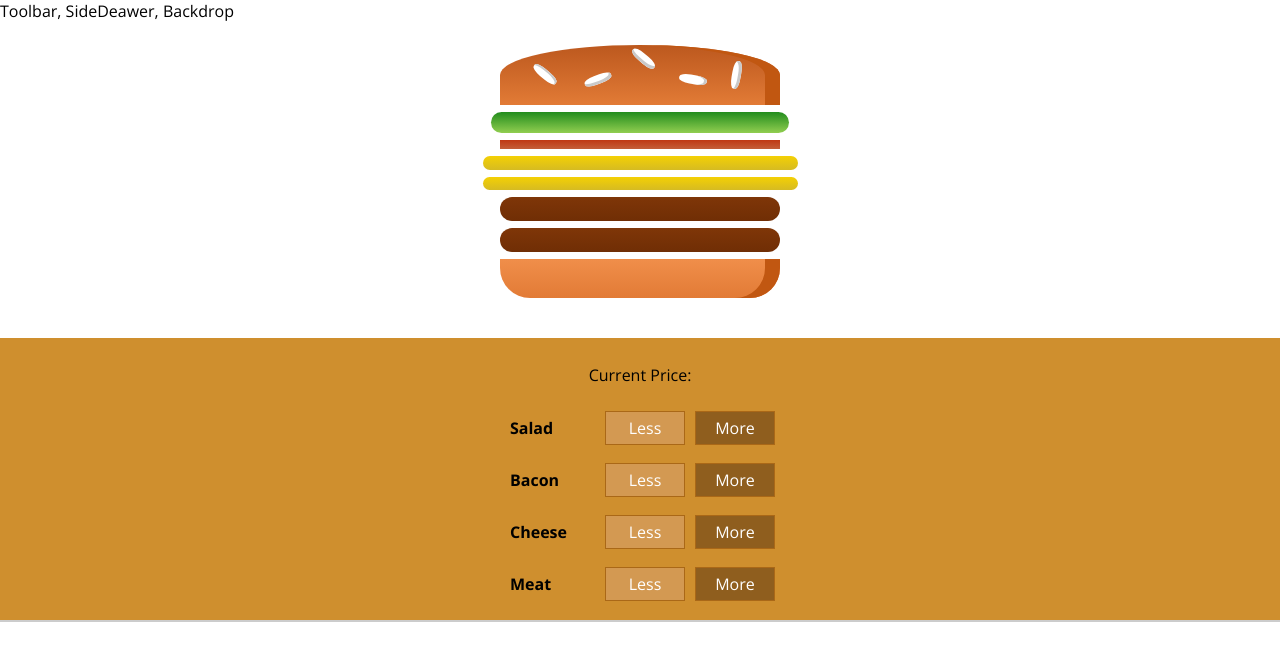
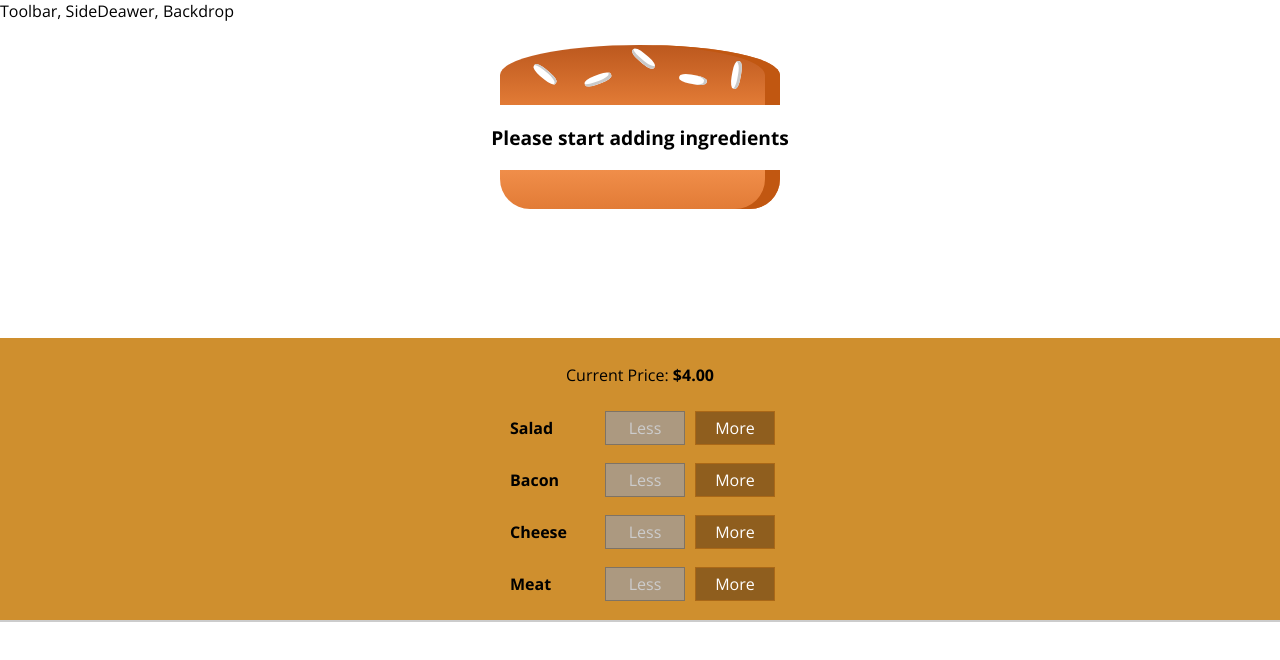
Before and after one commit to scotpfleghaar/Simple-Burger-Builder, a React app in the folder simple-burger-builder/: page / in a window 1280 px wide. Shown: the top 660 px of the page. Built offline with nearby package versions, Linux system fonts and the light colour scheme.

Commit message:
display updated price

```diff
--- a/simple-burger-builder/src/components/Burger/BuildControls/BuildControls.js
+++ b/simple-burger-builder/src/components/Burger/BuildControls/BuildControls.js
@@ -11,7 +11,7 @@
 
 const buildControls = (props) => (
     <div className={classes.BuildControls}>
-        <p>Current Price: {props.price}</p>
+        <p>Current Price: <strong>${props.price.toFixed(2)}</strong></p>
         { controls.map(crtl => (
             <BuildControl
                 key={crtl.label}
--- a/simple-burger-builder/src/containers/BurgerBuilder/BurgerBuilder.js
+++ b/simple-burger-builder/src/containers/BurgerBuilder/BurgerBuilder.js
@@ -19,10 +19,10 @@
     // }
     state = {
         ingredients: {
-            salad: 1,
-            bacon: 1,
-            cheese: 2,
-            meat: 2,
+            salad: 0,
+            bacon: 0,
+            cheese: 0,
+            meat: 0,
         },
         totalPrice: 4
     }
@@ -75,6 +75,7 @@
                     ingredientAdded={this.addIngredientHandler}
                     ingredientRemove={this.removeIngredientHandler}
                     disabled={disableInfo}
+                    price={this.state.totalPrice}
                     />
             </Aux>
         );
```
